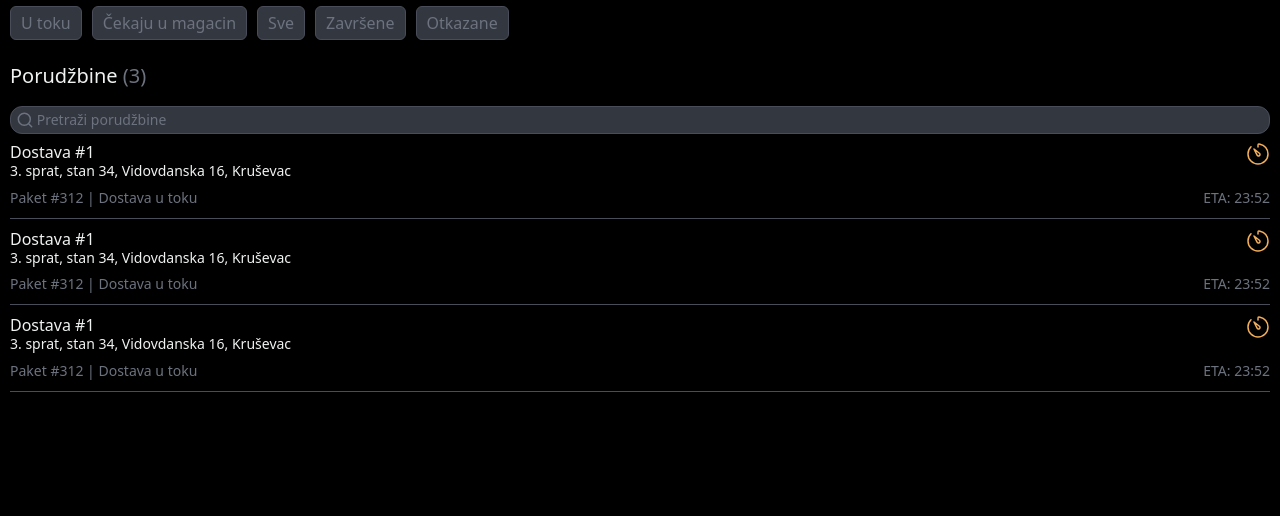
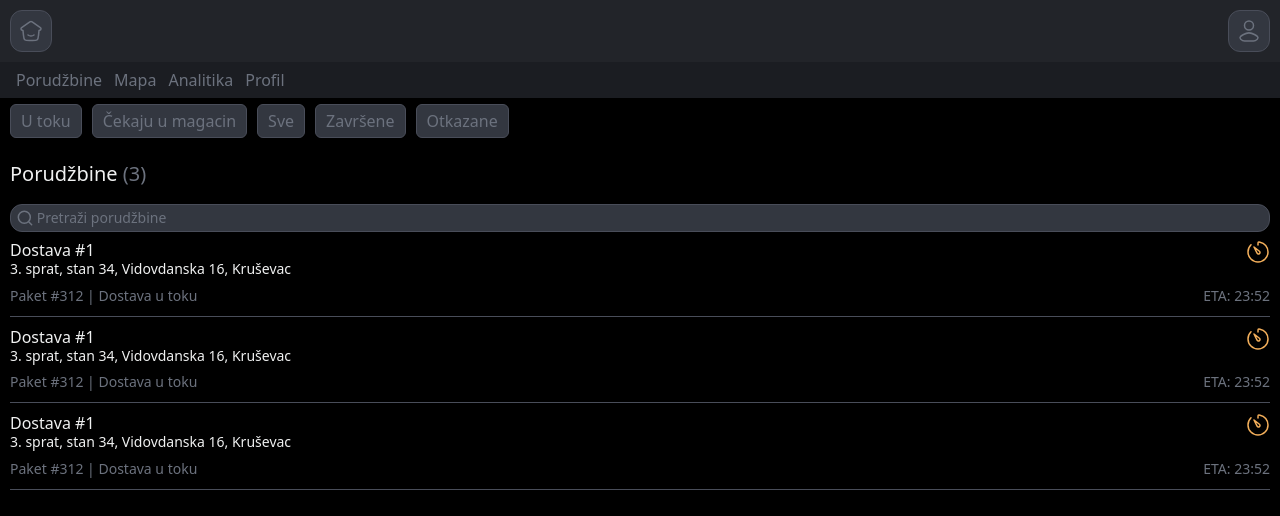
Before and after one commit to alokin-agency/deliveryservices-dashboard, a React (Vite) app: page / in a window 1280 px wide. Shown: the top 516 px of the page. Built offline with nearby package versions, Linux system fonts and the light colour scheme.

Commit message:
create header frontend without burger menu

```diff
--- /dev/null
+++ b/src/components/Header/Header.jsx
@@ -0,0 +1,28 @@
+import React from 'react'
+import BurgerIcon from '../../assets/images/icons/burger-menu.svg'
+import ProfileIcon from '../../assets/images/icons/profile-icon.svg'
+
+const Header = () => {
+  return (
+    <>
+        <div className="header p-2.5 bg-[#222429]">
+            <div className="header-wrap w-full mx-auto max-w-7xl flex justify-between items-center gap-2.5">
+                <div className="p-2 rounded-[12px] border border-[#494D59] bg-[#333740]">
+                    <img src={BurgerIcon} alt="Menu" />
+                </div>
+                <div className="p-2 rounded-[12px] border border-[#494D59] bg-[#333740]">
+                    <img src={ProfileIcon} alt="Profile" />
+                </div>
+            </div>
+        </div>
+        <div className="subheader pl-4 py-1.5 flex items-center gap-3 bg-[#1B1D22] overflow-x-auto">
+            <a className="text-[#6C727E]">Porudžbine</a>
+            <a className="text-[#6C727E]">Mapa</a>
+            <a className="text-[#6C727E]">Analitika</a>
+            <a className="text-[#6C727E]">Profil</a>
+        </div>
+    </>
+  )
+}
+
+export default Header
--- a/src/layouts/MainLayout.jsx
+++ b/src/layouts/MainLayout.jsx
@@ -1,11 +1,15 @@
 import React from 'react'
 import { Outlet } from 'react-router'
+import Header from '../components/Header/Header'
 
 const MainLayout = () => {
   return (
-    <div className="dashboard px-2.5 mx-auto max-w-7xl">
-        <Outlet />
-    </div>
+    <>
+      <Header />
+      <div className="dashboard px-2.5 mx-auto max-w-7xl">
+          <Outlet />
+      </div>
+    </>
   )
 }
 
```
Also changed, not shown: src/assets/images/icons/burger-menu.svg (added), src/assets/images/icons/profile-icon.svg (added).
